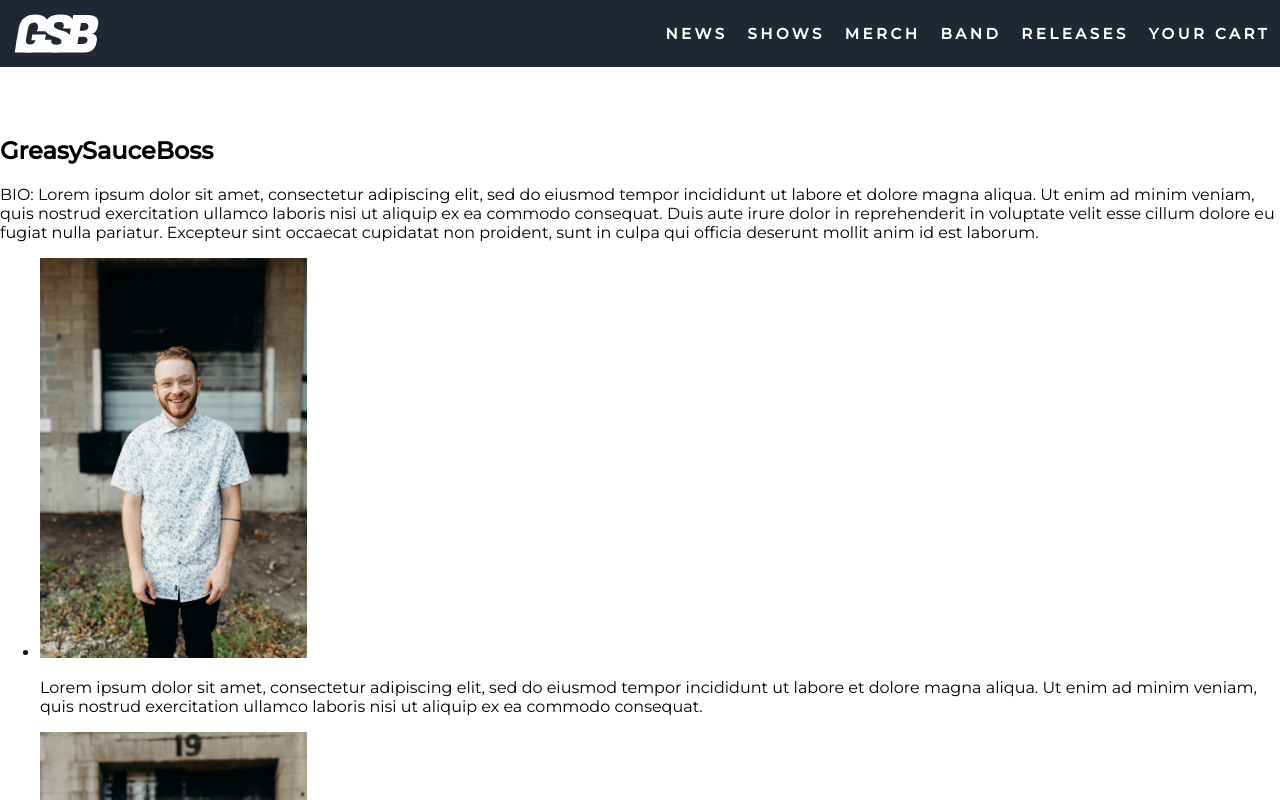
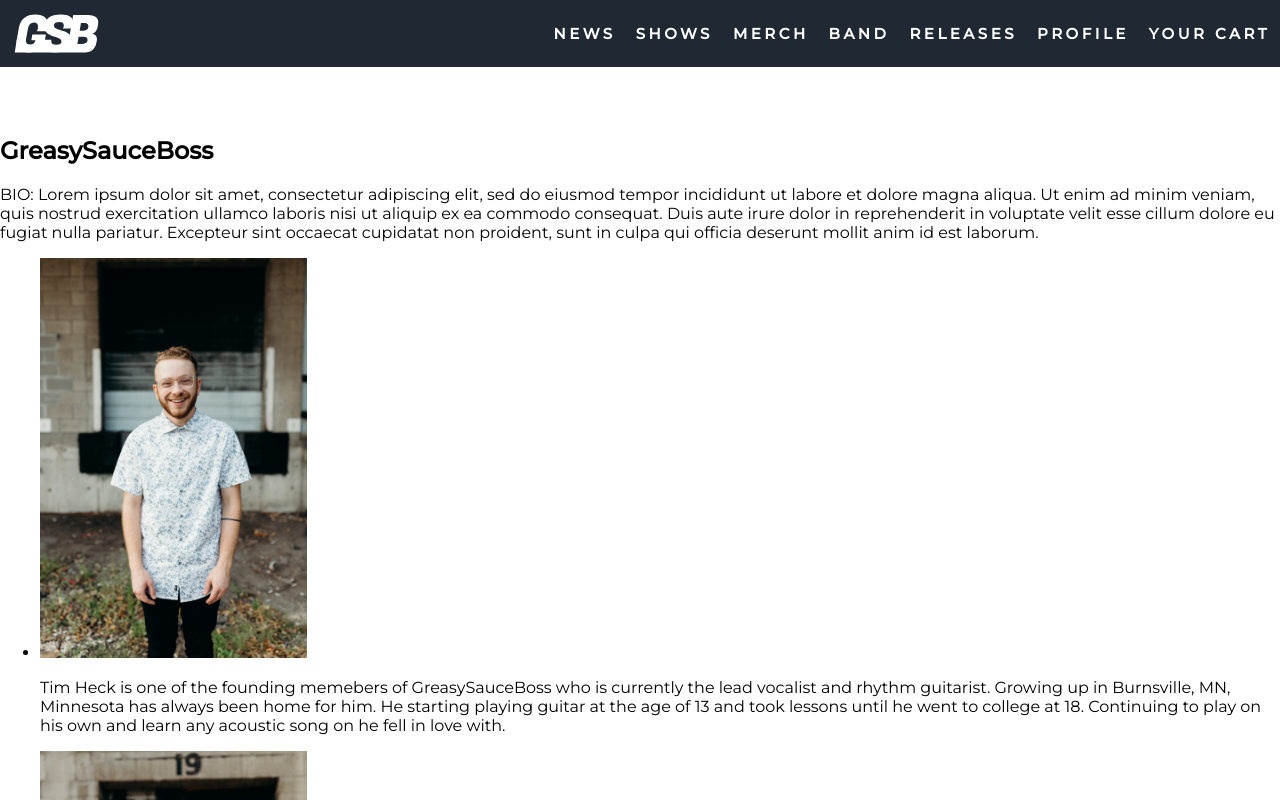
Before and after one commit to tim-heck/greasysauceboss-web-app, a React (Create React App) app: page /#/band in a window 1280 px wide. Shown: the top 800 px of the page. Built offline with nearby package versions, Linux system fonts and the light colour scheme.

Commit message:
bio updated, mouseover script edited, profile link added to nav

```diff
--- a/src/components/BandPage/BandPage.js
+++ b/src/components/BandPage/BandPage.js
@@ -18,23 +18,25 @@
                 <ul>
                     <li>
                         <img height="400" src="images/tim-bio.png" alt="Tim Heck head shot" />
-                        <p>Lorem ipsum dolor sit amet, consectetur adipiscing elit, sed do eiusmod
-                        tempor incididunt ut labore et dolore magna aliqua. Ut enim ad minim veniam,
-                        quis nostrud exercitation ullamco laboris nisi ut aliquip ex ea commodo
-                        consequat.</p>
+                        <p>Tim Heck is one of the founding memebers of GreasySauceBoss who is
+                            currently the lead vocalist and rhythm guitarist. Growing up in
+                            Burnsville, MN, Minnesota has always been home for him.
+                            He starting playing guitar at the age of 13 and took lessons until
+                            he went to college at 18. Continuing to play on his own and learn
+                            any acoustic song on he fell in love with.</p>
                     </li>
                     <li>
                         <img height="400" src="images/kyle-bio.png" alt="Kyle Larsen head shot" />
                         <p>Kyle Larsen is one of the founding members of GreasySauceBoss who
                             currently plays bass and rhythm guitar for the band. He grew up
                             in Fox River Grove, Illinois, a suburb about 45 minutes Northwest
-                            of Chicago.
+                            of Chicago.<br/>
                             Beginning guitar lessons at the age of 12, the instrument really
                             didn’t become a passion until the age of 20. Enamored by the pop
                             punk sound of the 2000s, Kyle was never able to pinpoint the genre
                             until he met Tim in the spring of 2016. Beginning to write little
                             pop punk riffs in his college dorm room, he and Tim began to
-                            formulate what has become GreasySauceBoss.
+                            formulate what has become GreasySauceBoss.<br/>
                             Kyle is the member who decided the band would be named GreasySauceBoss.
                             After thinking Tim’s gamer name was too funny to pass up for a band name,
                             Kyle wrote the name “GreasySauceBoss” in their song notebook and underlined
--- a/src/components/HomePage/HomePage.js
+++ b/src/components/HomePage/HomePage.js
@@ -6,8 +6,8 @@
 
     componentDidMount() {
         document.getElementById('home-page').addEventListener('mousemove', function (event) {
-            let translateX = -((event.pageX - 700) * 0.3);
-            let translateY = -((event.pageY - 700) * 0.3);
+            let translateX = -((event.pageX - 600) * 0.15);
+            let translateY = -((event.pageY - 600) * 0.15);
             document.getElementById('block').style.transform = "translate(" + translateX + "px, " + translateY + "px)"
         })
     }
--- a/src/components/Nav/Nav.js
+++ b/src/components/Nav/Nav.js
@@ -26,6 +26,9 @@
         </Link>
         <Link className="nav-link" to="/releases">
           Releases
+        </Link>
+        <Link className="nav-link" to="/profile">
+          Profile
         </Link>
         <Link className="nav-link" to="/cart">
           Your Cart
```
